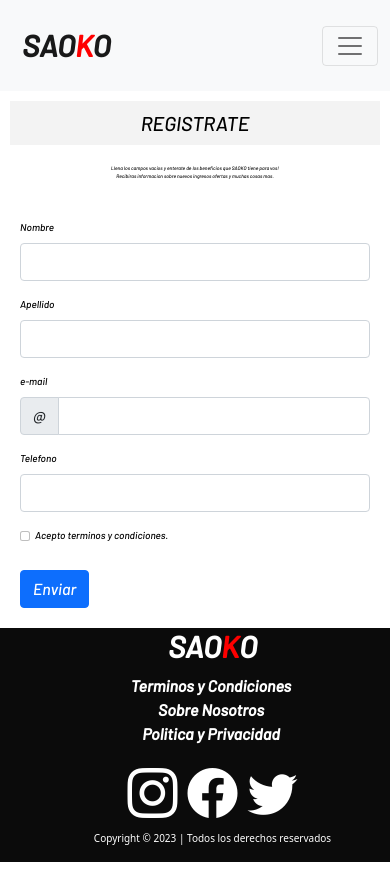
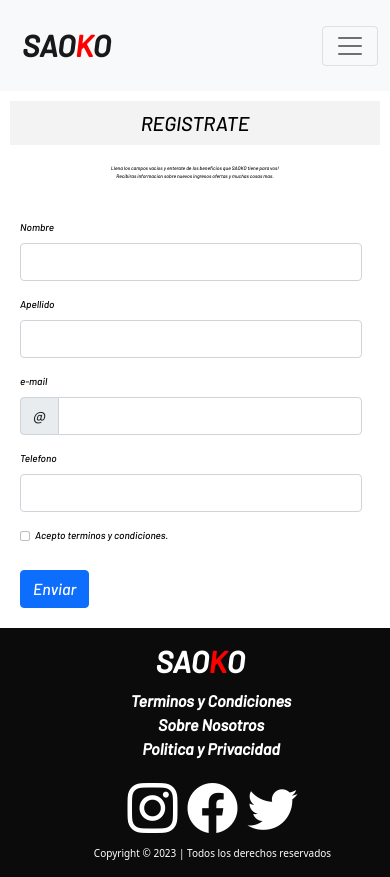
Before and after one commit to Heber-Deleba/Pre-entrega1-Deleba, a website: page pages/registrarse.html in a window 390 px wide. Drawn offline with nearby package versions, Linux system fonts and the light colour scheme; a web font is replaced by a local one.

Commit message:
sexto commit

```diff
--- a/css/style.css
+++ b/css/style.css
@@ -272,6 +272,10 @@
 
 }
 
+.row{
+    margin-right: 0px;
+}
+
 
 
 
@@ -294,6 +298,7 @@
     font-weight: 900;
     font-style: italic;
     margin-left: 35px;
+    padding-top: 15px;
 
 }
 
@@ -389,6 +394,7 @@
     }
 
     footer h2 {
+        margin-left: 10px;
         font-size: 40px;
         display: flex;
         justify-content: center;
```
Also changed, not shown: package.json (added, +18 -0 lines), css/estilos.css (added), scss/base/_generales.scss (added), scss/base/_mediaquerys.scss (added), scss/base/_variables.scss (added), scss/components/_footer.scss (added), scss/components/_header.scss (added), scss/estilos.scss (added), 1 other file.
